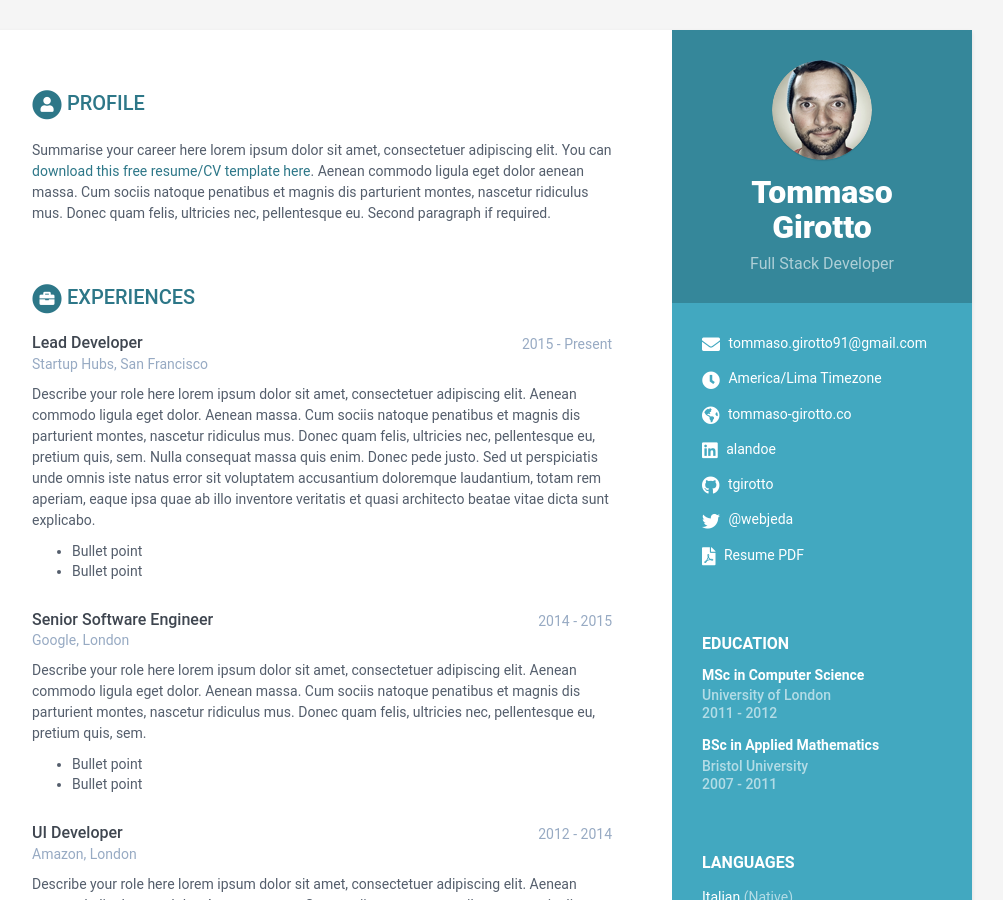
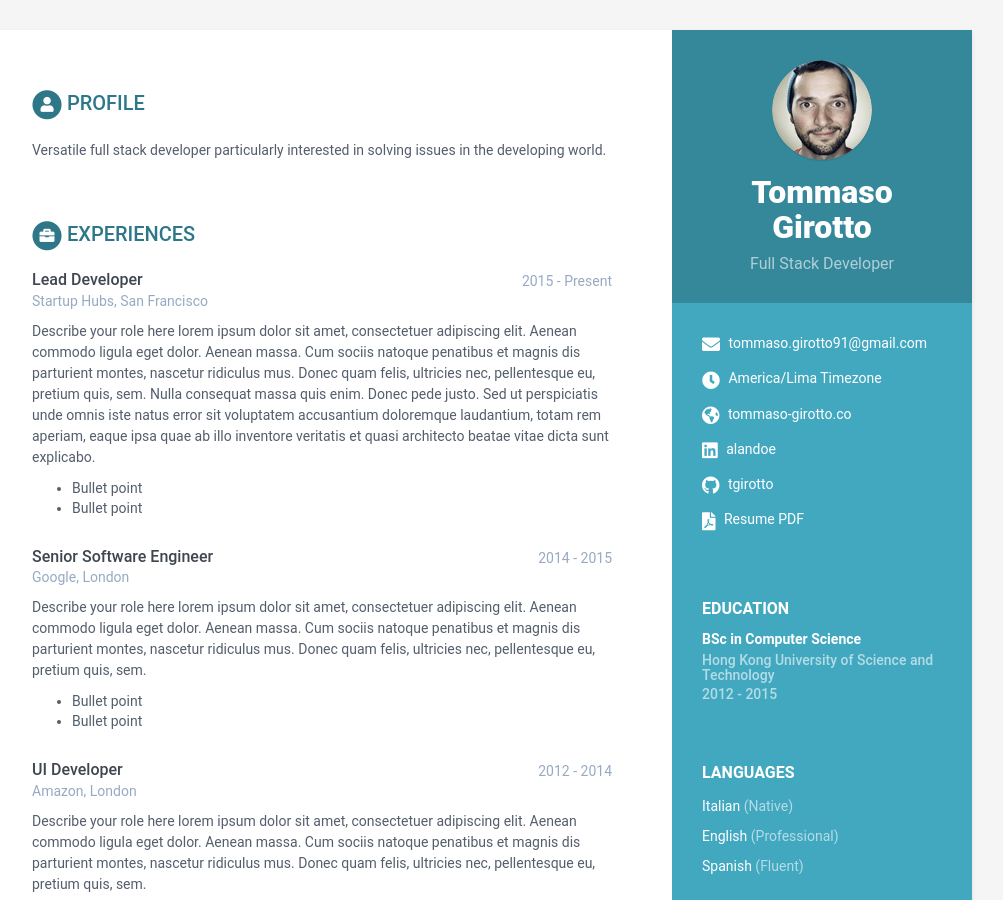
Before and after one commit to tgirotto/tgirotto.github.io, a Jekyll site: the page built from index.html, in a window 1280 px wide and 900 px high. Shown: the whole window, without its empty margins (168-1171 px from the left). Built offline with Jekyll 4.4.1, drawn with Linux system fonts in a browser that asks for light colours.

Commit message:
updating profile info

```diff
--- a/_data/data.yml
+++ b/_data/data.yml
@@ -21,7 +21,7 @@ sidebar:
     telegram: # add your nickname without '@' sign
     gitlab:
     bitbucket:
-    twitter: '@webjeda'
+    twitter:
     stack-overflow: # Number/Username, e.g. 123456/alandoe
     codewars:
     goodreads: # Number-Username, e.g. 123456-alandoe
@@ -54,29 +54,14 @@ sidebar:
 career-profile:
     title: Profile
     summary: |
-      Summarise your career here lorem ipsum dolor sit amet, consectetuer
-      adipiscing elit. You can [download this free resume/CV template here]().
-      Aenean commodo ligula eget dolor aenean massa. Cum sociis natoque
-      penatibus et magnis dis parturient montes, nascetur ridiculus mus.
-      Donec quam felis, ultricies nec, pellentesque eu.
-      Second paragraph if required.
+      Versatile full stack developer particularly interested in solving issues in the
+      developing world.
 education:
     title: Education
     info:
-      - degree: MSc in Computer Science
-        university: University of London
-        time: 2011 - 2012
-        details: |
-          Describe your study here lorem ipsum dolor sit amet, consectetuer
-          adipiscing elit. Aenean commodo ligula eget dolor. Aenean massa. Cum
-          sociis natoque penatibus et magnis dis parturient montes, nascetur
-          ridiculus mus. Donec quam felis, ultricies nec, pellentesque eu,
-          pretium quis, sem.
-            - Bullet point
-            - Bullet point
-      - degree: BSc in Applied Mathematics
-        university: Bristol University
-        time: 2007 - 2011
+      - degree: BSc in Computer Science
+        university: Hong Kong University of Science and Technology
+        time: 2012 - 2015
         details: |
           Describe your study here lorem ipsum dolor sit amet, consectetuer
           adipiscing elit. Aenean commodo ligula eget dolor. Aenean massa. Cum
```
